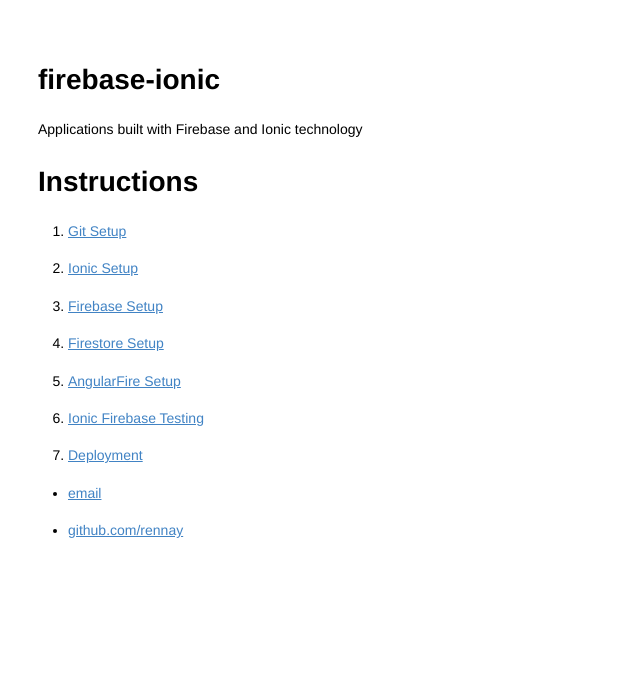
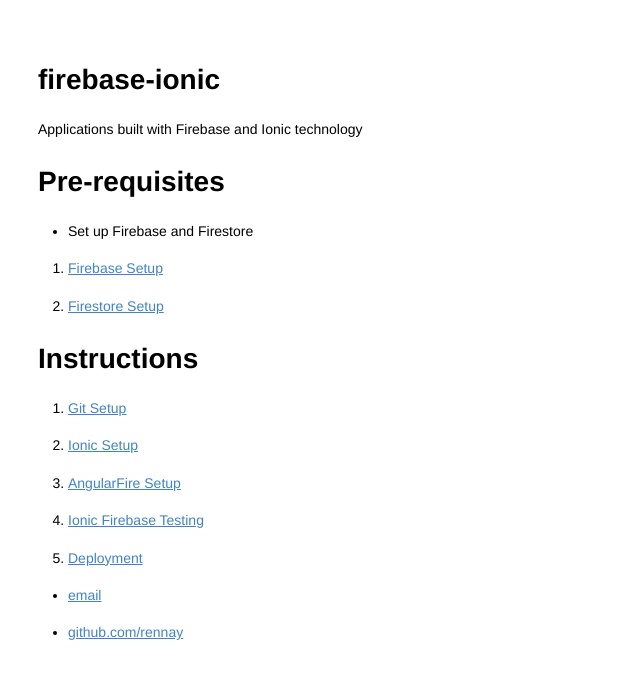
Before and after one commit to rennay/rennay.github.io, a Jekyll site: the page built from ionic/readme.md, in a window 1280 px wide. Shown: the top 679 px of the page, without its empty margins (0-640 px from the left). Built offline with Jekyll 4.4.1, drawn with Linux system fonts in a browser that asks for light colours; our own code applies the rules of GitHub Pages for plain Markdown files.

Commit message:
Structure

```diff
--- a/ionic/readme.md
+++ b/ionic/readme.md
@@ -1,12 +1,18 @@
 # firebase-ionic
 Applications built with Firebase and Ionic technology
+
+# Pre-requisites
+
+* Set up Firebase and Firestore
+
+1. [Firebase Setup](https://github.com/rennay/rennay.github.io/blob/master/firebase/firebase_setup.md)
+2. [Firestore Setup](https://github.com/rennay/rennay.github.io/blob/master/firebase/firestore_setup.md)
+
 
 # Instructions
 
 1. [Git Setup](git_setup.md)
 2. [Ionic Setup](ionic_setup.md)
-3. [Firebase Setup](firebase_setup.md)
-4. [Firestore Setup](firestore_setup.md)
-5. [AngularFire Setup](angularfire_setup.md)
-6. [Ionic Firebase Testing](ionic_firebase_testing.md)
-7. [Deployment](deployment.md)
+3. [AngularFire Setup](angularfire_setup.md)
+4. [Ionic Firebase Testing](ionic_firebase_testing.md)
+5. [Deployment](deployment.md)
```
Also changed, not shown: ionic/ionic_setup.md (+1 -1 lines).
